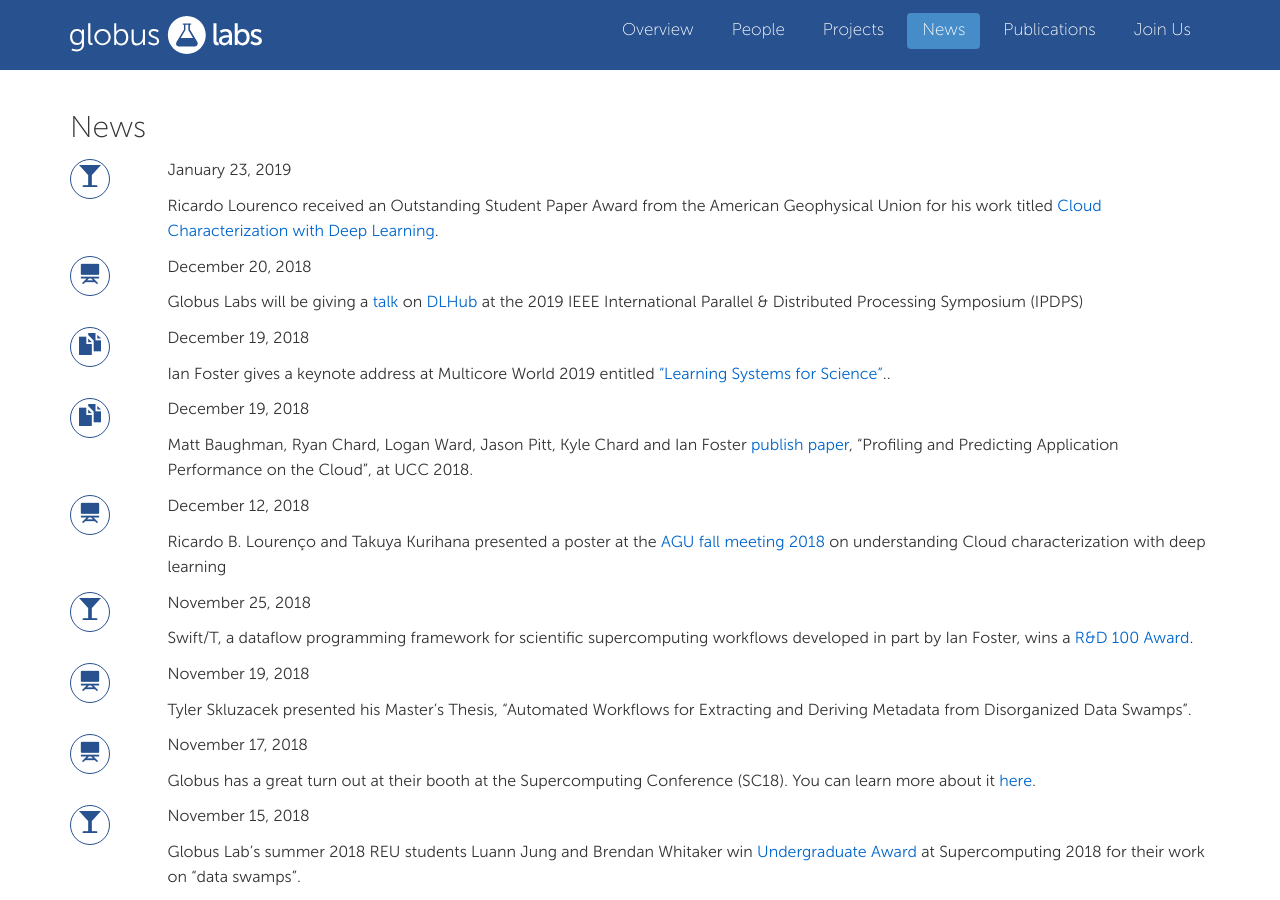
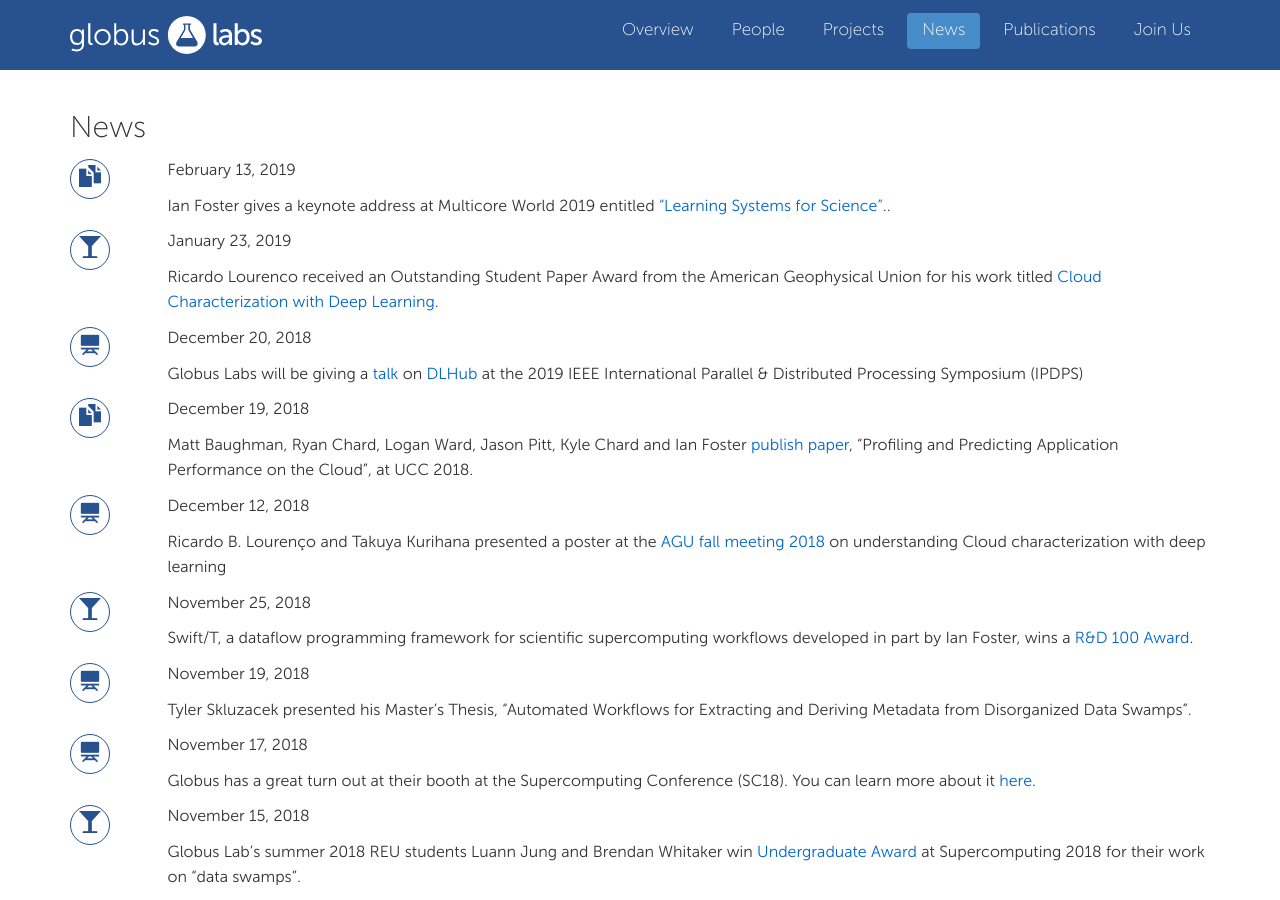
Before and after one commit to miketynes/globus-labs.github.io, a Jekyll site: the page built from news.html, in a window 1280 px wide and 900 px high. Built offline with Jekyll 4.4.1, drawn with Linux system fonts in a browser that asks for light colours; nearby versions of some CDN libraries.

Commit message:
adding Ian keynote

```diff
--- a/_posts/2019-02-14-foster-multicore.markdown
+++ b/_posts/2019-02-14-foster-multicore.markdown
@@ -1,7 +1,7 @@
 ---
 layout: news
 title: "Ian Foster presents keynote at Multicore World 2019"
-date:  2018-12-19 13:00:00 -0700
+date:  2019-02-13 13:00:00 -0700
 type: paper
 ---
 
```
